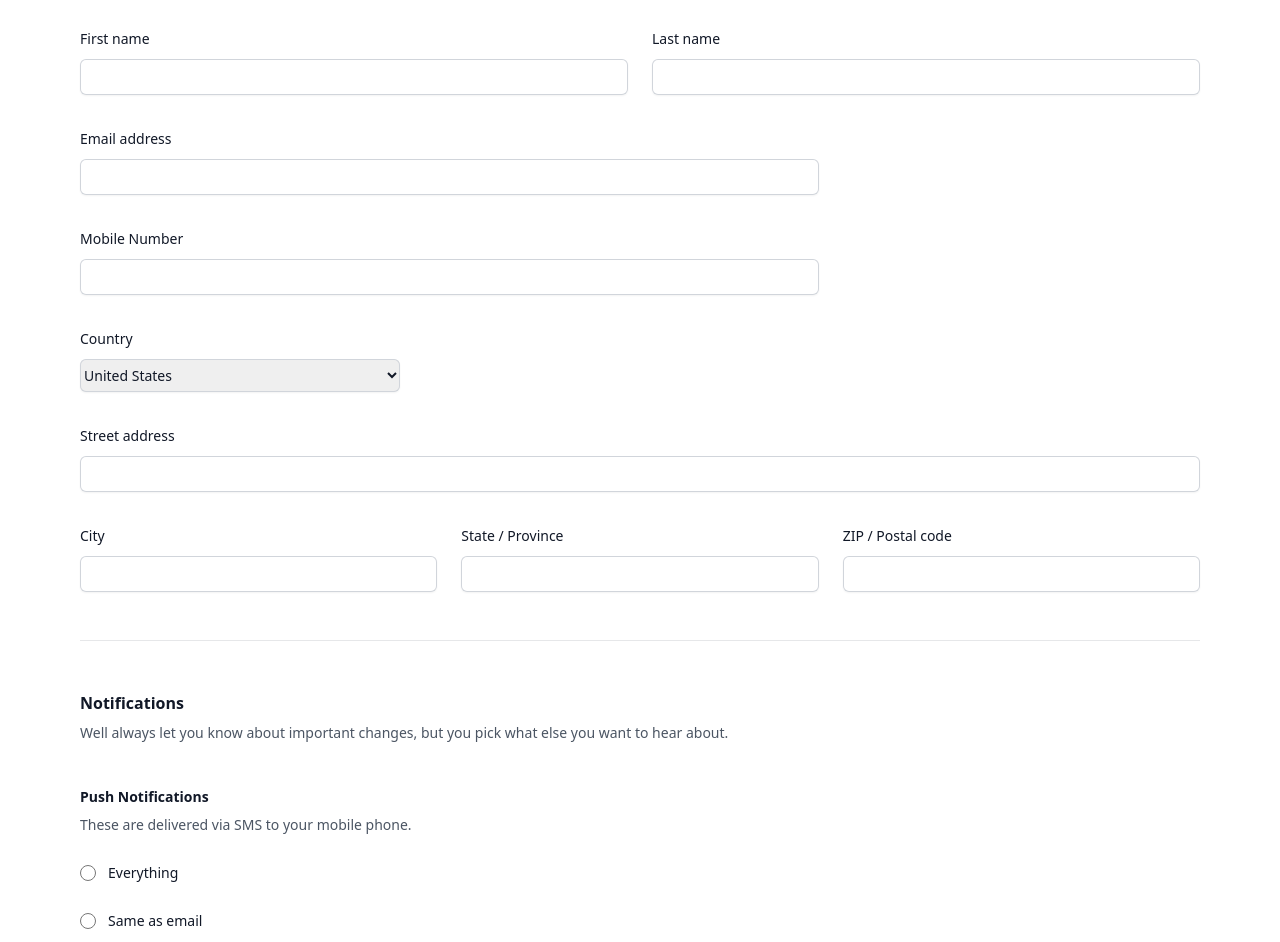
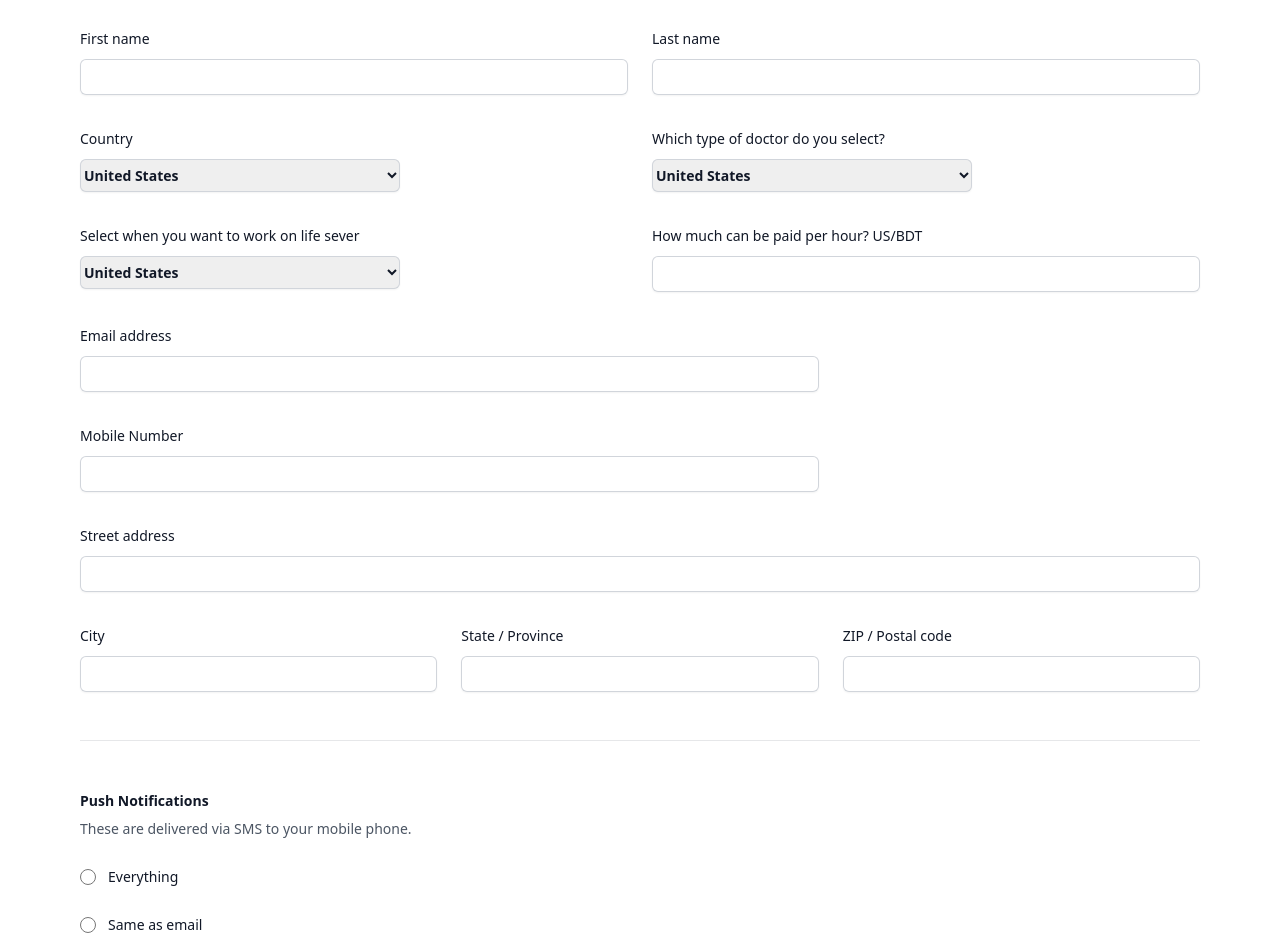
Before and after one commit to pronoybanik/life-sever-clientSite, a React (Vite) app: page /applyToAppointDoctor in a window 1280 px wide. Shown: the part 960-1902 px from the top of the page. Built offline with nearby package versions, Linux system fonts and the light colour scheme; no server answers.

Commit message:
change doctor apply from and add admin route set table

```diff
--- a/src/Components/Banner/Banner.jsx
+++ b/src/Components/Banner/Banner.jsx
@@ -16,7 +16,7 @@ const Banner = () => {
                 >
                     <div className="max-w-xl mx-auto text-center ltr:sm:text-left rtl:sm:text-right">
                         <h1 className="text-3xl text-white font-extrabold sm:text-5xl ">
-                            pronoy banik
+                            pronoy
 
                             <strong className="block font-extrabold text-rose-700 animate-pulse">
                                 Forever Home.
--- a/src/Components/DoctorsPageRightSite/DoctorsCard.jsx
+++ b/src/Components/DoctorsPageRightSite/DoctorsCard.jsx
@@ -2,13 +2,13 @@ import { memo, useMemo } from "react";
 import { Link } from "react-router-dom";
 
 const DoctorsCard = ({ doctorProfile }) => {
-    const { _id, FirstName, LastName, DoctorImage, About } = doctorProfile;
+    const { _id, FirstName, LastName, DoctorProfileImage, About } = doctorProfile;
     return (
         <div >
             <Link to={`/DoctorDetails/${_id}`} className="group relative block bg-black">
                 <img
                     alt="Developer"
-                    src={DoctorImage}
+                    src={DoctorProfileImage}
                     className="absolute inset-0 h-full w-full object-cover opacity-75 transition-opacity group-hover:opacity-50"
                 />
 
--- a/src/Pages/RequestToAppointDoctor/RequestToAppointDoctor.jsx
+++ b/src/Pages/RequestToAppointDoctor/RequestToAppointDoctor.jsx
@@ -28,6 +28,9 @@ const RequestToAppointDoctor = () => {
         const PostalCode = from.postalCode.value;
         const Role = null;
         const PushNotifications = from.pushNotifications.value;
+        const DoctorType = from.doctorType.value;
+        const WorkingHour = from.workingHour.value;
+        const PerHourCharge = from.hourPrice.value;
 
 
         // upload image imgbb server
@@ -42,19 +45,23 @@ const RequestToAppointDoctor = () => {
         })
             .then((res) => res.json())
             .then((imgData) => {
-                const DoctorImage = imgData.data.url;
+                const DoctorProfileImage = imgData.data.url;
+                console.log(DoctorProfileImage);
                 const doctorProfileDetails = {
                     LoginUserEmail, About, StreetAddress, City, Region, PushNotifications,
-                    PostalCode, FirstName, LastName, Email, MobileNumber, Country, DoctorImage, Role
+                    PostalCode, FirstName, LastName, Email, MobileNumber, Country, DoctorProfileImage, Role,
+                    DoctorType, WorkingHour, PerHourCharge
                 };
-                UsePOstRequest("doctorProfile", doctorProfileDetails)
+                console.log(doctorProfileDetails);
+                UsePOstRequest("doctorProfile", doctorProfileDetails);
+                alert('From fullUp done')
+                from.reset("")
             });
     };
 
 
     return (
         <div>
-
             <form onSubmit={handelSubmit} className='mx-20'>
                 <div className="space-y-12">
                     <div className="border-b border-gray-900/10 pb-12">
@@ -92,7 +99,7 @@ const RequestToAppointDoctor = () => {
                                         id="about"
                                         name="about"
                                         rows={3}
-                                        className="block w-full rounded-md border-0 py-1.5 text-gray-900 shadow-sm ring-1 ring-inset ring-gray-300 placeholder:text-gray-400 focus:ring-2 focus:ring-inset focus:ring-indigo-600 sm:text-sm sm:leading-6"
+                                        className="block w-full ps-2 font-bold rounded-md border-0 py-1.5 text-gray-900 shadow-sm ring-1 ring-inset ring-gray-300 placeholder:text-gray-400 focus:ring-2 focus:ring-inset focus:ring-indigo-600 sm:text-sm sm:leading-6"
                                         defaultValue={''}
                                     />
                                 </div>
@@ -158,7 +165,7 @@ const RequestToAppointDoctor = () => {
                                         name="firstName"
                                         id="first-name"
                                         autoComplete="given-name"
-                                        className="block w-full rounded-md border-0 py-1.5 text-gray-900 shadow-sm ring-1 ring-inset ring-gray-300 placeholder:text-gray-400 focus:ring-2 focus:ring-inset focus:ring-indigo-600 sm:text-sm sm:leading-6"
+                                        className="block w-full ps-2 font-bold rounded-md border-0 py-1.5 text-gray-900 shadow-sm ring-1 ring-inset ring-gray-300 placeholder:text-gray-400 focus:ring-2 focus:ring-inset focus:ring-indigo-600 sm:text-sm sm:leading-6"
                                     />
                                 </div>
                             </div>
@@ -173,7 +180,79 @@ const RequestToAppointDoctor = () => {
                                         name="lastName"
                                         id="last-name"
                                         autoComplete="family-name"
-                                        className="block w-full rounded-md border-0 py-1.5 text-gray-900 shadow-sm ring-1 ring-inset ring-gray-300 placeholder:text-gray-400 focus:ring-2 focus:ring-inset focus:ring-indigo-600 sm:text-sm sm:leading-6"
+                                        className="block w-full ps-2 font-bold rounded-md border-0 py-1.5 text-gray-900 shadow-sm ring-1 ring-inset ring-gray-300 placeholder:text-gray-400 focus:ring-2 focus:ring-inset focus:ring-indigo-600 sm:text-sm sm:leading-6"
+                                    />
+                                </div>
+                            </div>
+
+
+                            <div className="sm:col-span-3">
+                                <label htmlFor="country" className="block text-sm font-medium leading-6 text-gray-900">
+                                    Country
+                                </label>
+                                <div className="mt-2">
+                                    <select
+                                        id="country"
+                                        name="country"
+                                        autoComplete="country-name"
+                                        className="block w-full font-bold rounded-md border-0 py-1.5 text-gray-900 shadow-sm ring-1 ring-inset ring-gray-300 focus:ring-2 focus:ring-inset focus:ring-indigo-600 sm:max-w-xs sm:text-sm sm:leading-6"
+                                    >
+                                        <option>United States</option>
+                                        <option>Bangladesh</option>
+                                        <option>Canada</option>
+                                        <option>Mexico</option>
+                                    </select>
+                                </div>
+                            </div>
+
+                            <div className="sm:col-span-3">
+                                <label htmlFor="country" className="block text-sm font-medium leading-6 text-gray-900">
+                                    Which type of doctor do you select?
+                                </label>
+                                <div className="mt-2">
+                                    <select
+                                        id="doctorType"
+                                        name="doctorType"
+                                        autoComplete="country-name"
+                                        className="block w-full font-bold rounded-md border-0 py-1.5 text-gray-900 shadow-sm ring-1 ring-inset ring-gray-300 focus:ring-2 focus:ring-inset focus:ring-indigo-600 sm:max-w-xs sm:text-sm sm:leading-6"
+                                    >
+                                        <option>United States</option>
+                                        <option>Heart Doctor</option>
+                                        <option>Brin Doctor</option>
+                                        <option>pregnancy Doctor</option>
+                                    </select>
+                                </div>
+                            </div>
+                            <div className="sm:col-span-3">
+                                <label htmlFor="country" className="block text-sm font-medium leading-6 text-gray-900">
+                                    Select when you want to work on life sever
+                                </label>
+                                <div className="mt-2">
+                                    <select
+                                        id="workingHour"
+                                        name="workingHour"
+                                        autoComplete="country-name"
+                                        className="block w-full font-bold rounded-md border-0 py-1.5 text-gray-900 shadow-sm ring-1 ring-inset ring-gray-300 focus:ring-2 focus:ring-inset focus:ring-indigo-600 sm:max-w-xs sm:text-sm sm:leading-6"
+                                    >
+                                        <option>United States</option>
+                                        <option>8AM to 1PM</option>
+                                        <option>3PM to 8PM</option>
+                                        <option>9PM to 2AM</option>
+                                    </select>
+                                </div>
+                            </div>
+
+                            <div className="sm:col-span-3">
+                                <label htmlFor="street-address" className="block text-sm font-medium leading-6 text-gray-900">
+                                    How much can be paid per hour? US/BDT
+                                </label>
+                                <div className="mt-2">
+                                    <input
+                                        type="text"
+                                        name="hourPrice"
+                                        id="street-address"
+                                        autoComplete="price"
+                                        className="block w-full ps-2 font-bold rounded-md border-0 py-1.5 text-gray-900 shadow-sm ring-1 ring-inset ring-gray-300 placeholder:text-gray-400 focus:ring-2 focus:ring-inset focus:ring-indigo-600 sm:text-sm sm:leading-6"
                                     />
                                 </div>
                             </div>
@@ -188,7 +267,7 @@ const RequestToAppointDoctor = () => {
                                         name="email"
                                         type="email"
                                         autoComplete="email"
-                                        className="block w-full rounded-md border-0 py-1.5 text-gray-900 shadow-sm ring-1 ring-inset ring-gray-300 placeholder:text-gray-400 focus:ring-2 focus:ring-inset focus:ring-indigo-600 sm:text-sm sm:leading-6"
+                                        className="block w-full ps-2 font-bold rounded-md border-0 py-1.5 text-gray-900 shadow-sm ring-1 ring-inset ring-gray-300 placeholder:text-gray-400 focus:ring-2 focus:ring-inset focus:ring-indigo-600 sm:text-sm sm:leading-6"
                                     />
                                 </div>
                             </div>
@@ -202,29 +281,12 @@ const RequestToAppointDoctor = () => {
                                         name="mobileNumber"
                                         type="number"
                                         autoComplete="email"
-                                        className="block w-full rounded-md border-0 py-1.5 text-gray-900 shadow-sm ring-1 ring-inset ring-gray-300 placeholder:text-gray-400 focus:ring-2 focus:ring-inset focus:ring-indigo-600 sm:text-sm sm:leading-6"
+                                        className="block w-full ps-2 font-bold rounded-md border-0 py-1.5 text-gray-900 shadow-sm ring-1 ring-inset ring-gray-300 placeholder:text-gray-400 focus:ring-2 focus:ring-inset focus:ring-indigo-600 sm:text-sm sm:leading-6"
                                     />
                                 </div>
                             </div>
 
-                            <div className="sm:col-span-3">
-                                <label htmlFor="country" className="block text-sm font-medium leading-6 text-gray-900">
-                                    Country
-                                </label>
-                                <div className="mt-2">
-                                    <select
-                                        id="country"
-                                        name="country"
-                                        autoComplete="country-name"
-                                        className="block w-full rounded-md border-0 py-1.5 text-gray-900 shadow-sm ring-1 ring-inset ring-gray-300 focus:ring-2 focus:ring-inset focus:ring-indigo-600 sm:max-w-xs sm:text-sm sm:leading-6"
-                                    >
-                                        <option>United States</option>
-                                        <option>Bangladesh</option>
-                                        <option>Canada</option>
-                                        <option>Mexico</option>
-                                    </select>
-                                </div>
-                            </div>
+
 
                             <div className="col-span-full">
                                 <label htmlFor="street-address" className="block text-sm font-medium leading-6 text-gray-900">
@@ -236,7 +298,7 @@ const RequestToAppointDoctor = () => {
                                         name="streetAddress"
                                         id="street-address"
                                         autoComplete="street-address"
-                                        className="block w-full rounded-md border-0 py-1.5 text-gray-900 shadow-sm ring-1 ring-inset ring-gray-300 placeholder:text-gray-400 focus:ring-2 focus:ring-inset focus:ring-indigo-600 sm:text-sm sm:leading-6"
+                                        className="block w-full ps-2 font-bold rounded-md border-0 py-1.5 text-gray-900 shadow-sm ring-1 ring-inset ring-gray-300 placeholder:text-gray-400 focus:ring-2 focus:ring-inset focus:ring-indigo-600 sm:text-sm sm:leading-6"
                                     />
                                 </div>
                             </div>
@@ -251,7 +313,7 @@ const RequestToAppointDoctor = () => {
                                         name="city"
                                         id="city"
                                         autoComplete="address-level2"
-                                        className="block w-full rounded-md border-0 py-1.5 text-gray-900 shadow-sm ring-1 ring-inset ring-gray-300 placeholder:text-gray-400 focus:ring-2 focus:ring-inset focus:ring-indigo-600 sm:text-sm sm:leading-6"
+                                        className="block w-full ps-2 font-bold rounded-md border-0 py-1.5 text-gray-900 shadow-sm ring-1 ring-inset ring-gray-300 placeholder:text-gray-400 focus:ring-2 focus:ring-inset focus:ring-indigo-600 sm:text-sm sm:leading-6"
                                     />
                                 </div>
                             </div>
@@ -266,7 +328,7 @@ const RequestToAppointDoctor = () => {
                                         name="region"
                                         id="region"
                                         autoComplete="address-level1"
-                                        className="block w-full rounded-md border-0 py-1.5 text-gray-900 shadow-sm ring-1 ring-inset ring-gray-300 placeholder:text-gray-400 focus:ring-2 focus:ring-inset focus:ring-indigo-600 sm:text-sm sm:leading-6"
+                                        className="block w-full ps-2 font-bold rounded-md border-0 py-1.5 text-gray-900 shadow-sm ring-1 ring-inset ring-gray-300 placeholder:text-gray-400 focus:ring-2 focus:ring-inset focus:ring-indigo-600 sm:text-sm sm:leading-6"
                                     />
                                 </div>
                             </div>
@@ -281,7 +343,7 @@ const RequestToAppointDoctor = () => {
                                         name="postalCode"
                                         id="postal-code"
                                         autoComplete="postal-code"
-                                        className="block w-full rounded-md border-0 py-1.5 text-gray-900 shadow-sm ring-1 ring-inset ring-gray-300 placeholder:text-gray-400 focus:ring-2 focus:ring-inset focus:ring-indigo-600 sm:text-sm sm:leading-6"
+                                        className="block w-full ps-2 font-bold rounded-md border-0 py-1.5 text-gray-900 shadow-sm ring-1 ring-inset ring-gray-300 placeholder:text-gray-400 focus:ring-2 focus:ring-inset focus:ring-indigo-600 sm:text-sm sm:leading-6"
                                     />
                                 </div>
                             </div>
@@ -289,10 +351,7 @@ const RequestToAppointDoctor = () => {
                     </div>
 
                     <div className="border-b border-gray-900/10 pb-12">
-                        <h2 className="text-base font-semibold leading-7 text-gray-900">Notifications</h2>
-                        <p className="mt-1 text-sm leading-6 text-gray-600">
-                            Well always let you know about important changes, but you pick what else you want to hear about.
-                        </p>
+
 
                         <div className="mt-10 space-y-10">
 
--- a/src/Routers/AllRouters.jsx
+++ b/src/Routers/AllRouters.jsx
@@ -9,6 +9,7 @@ import OurDoctors from "../Pages/OurDoctors/OurDoctors";
 import RequestToAppointDoctor from "../Pages/RequestToAppointDoctor/RequestToAppointDoctor";
 import DoctorDetails from "../Pages/DoctorDetails/DoctorDetails";
 import AdminDashBoard from "../LayOut/AdminDashBoard";
+import AdminSettings from "../Pages/Admin/AdminSettings";
 
 const allRouter = createBrowserRouter([
     {
@@ -55,7 +56,7 @@ const allRouter = createBrowserRouter([
         children: [
             {
                 path: '/adminDashBoard/settings',
-                element: 'system '
+                element: <AdminSettings/>
             },
             {
                 path: '/adminDashBoard/message',
```
Also changed, not shown: src/Pages/Admin/AdminSettings.jsx (added, +91 -0 lines), src/Pages/OurDoctors/OurDoctors.jsx (+7 -6 lines), src/Shared/UseGetRequest.jsx (+17 -5 lines).
